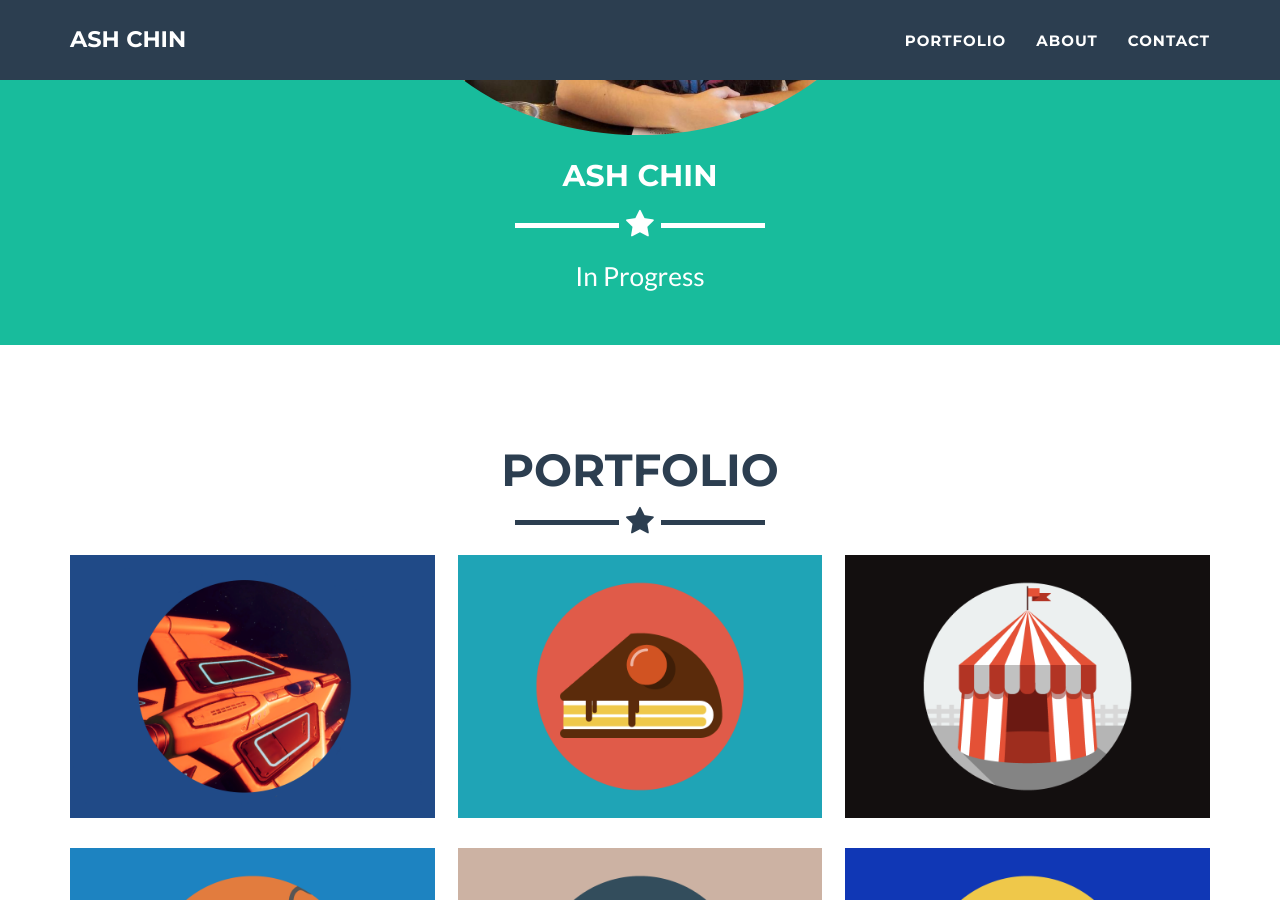
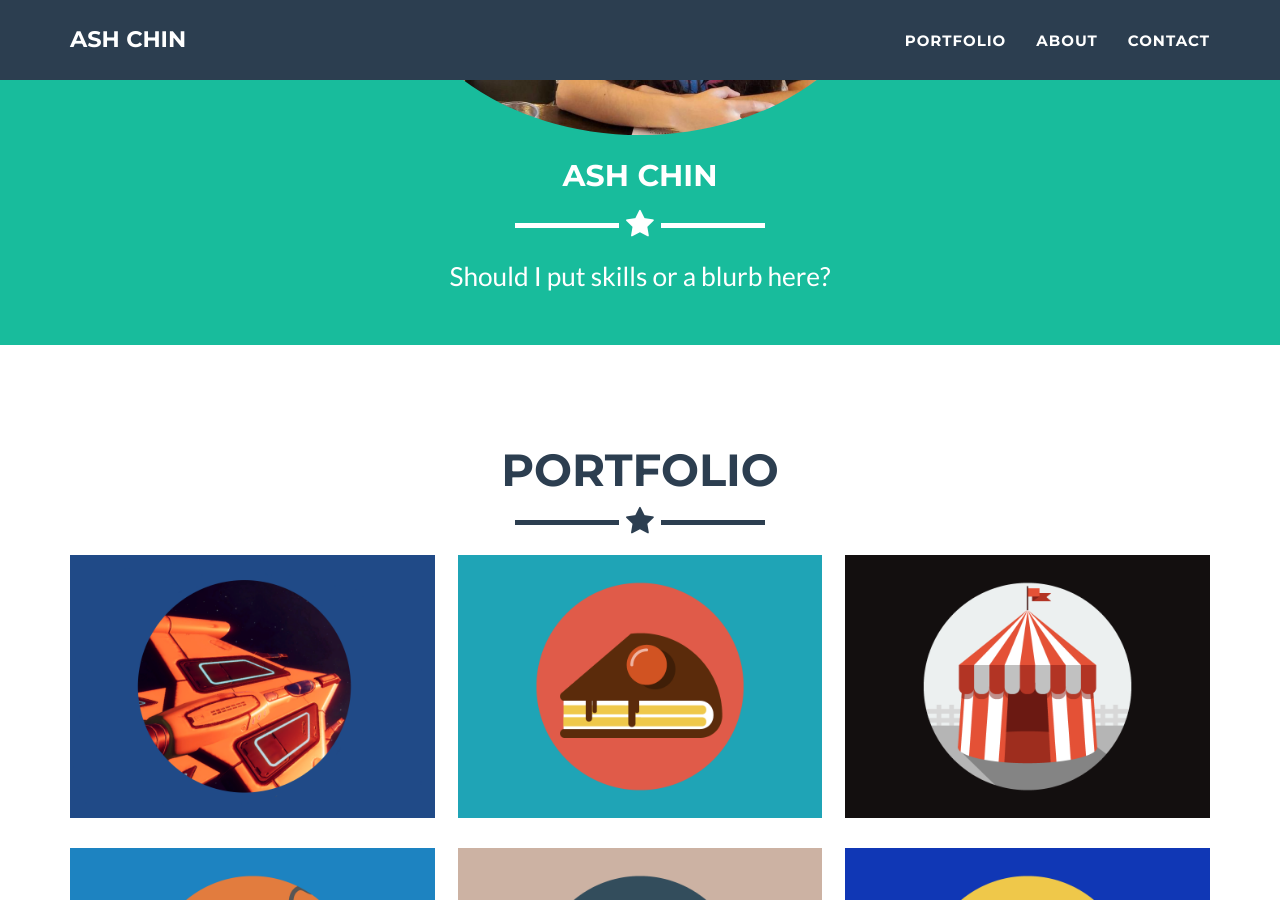
Before and after one commit to ash-chin/ash-chin.github.io, a Jekyll site: the page built from _posts/2014-07-18-project-1.markdown, in a window 1280 px wide and 900 px high, scrolled down 340 px. Built offline with Jekyll 4.4.1, drawn with Linux system fonts in a browser that asks for light colours.

Commit message:
Update _config.yml

```diff
--- a/_config.yml
+++ b/_config.yml
@@ -4,7 +4,7 @@ email: your-email@domain.com
 url: https://github.com/jeromelachaud/freelancer-theme
 description: "Write an awesome description for your new site here. You can edit this line in _config.yml. It will appear in your document head meta (for Google search results) and in your feed.xml site description."
 keywords: "your keywords, separated by commas"
-skills: "In Progress"
+skills: "Should I put skills or a blurb here?"
 meta_author: Chin Ash
 
 # Google webmaster tools
```
